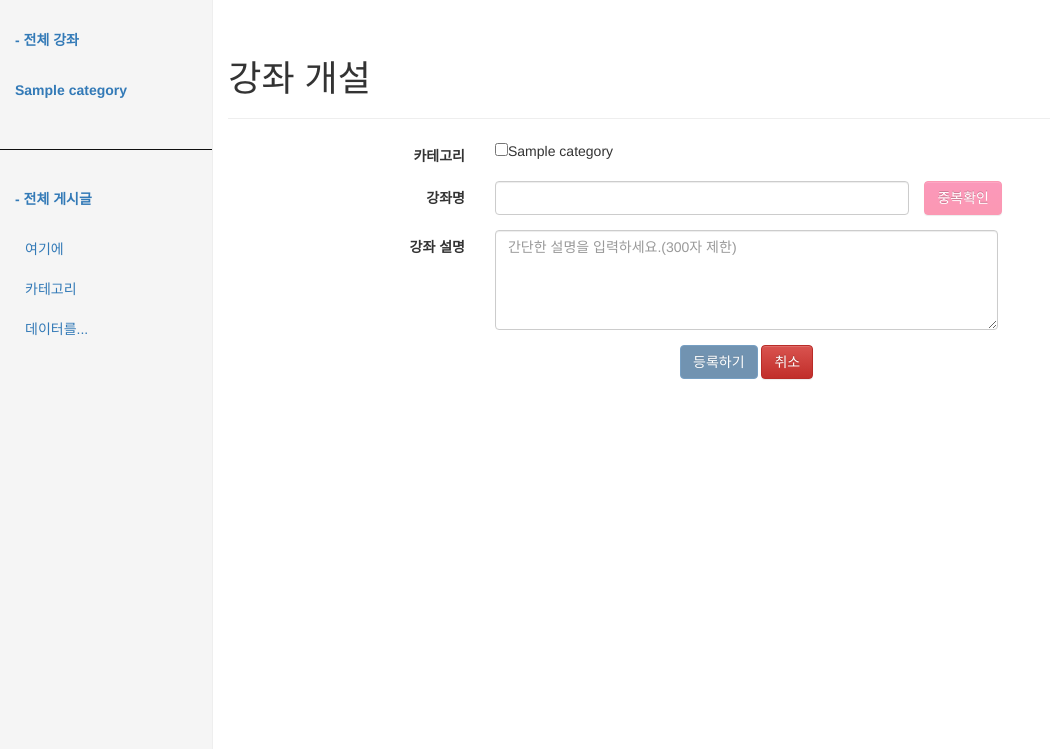
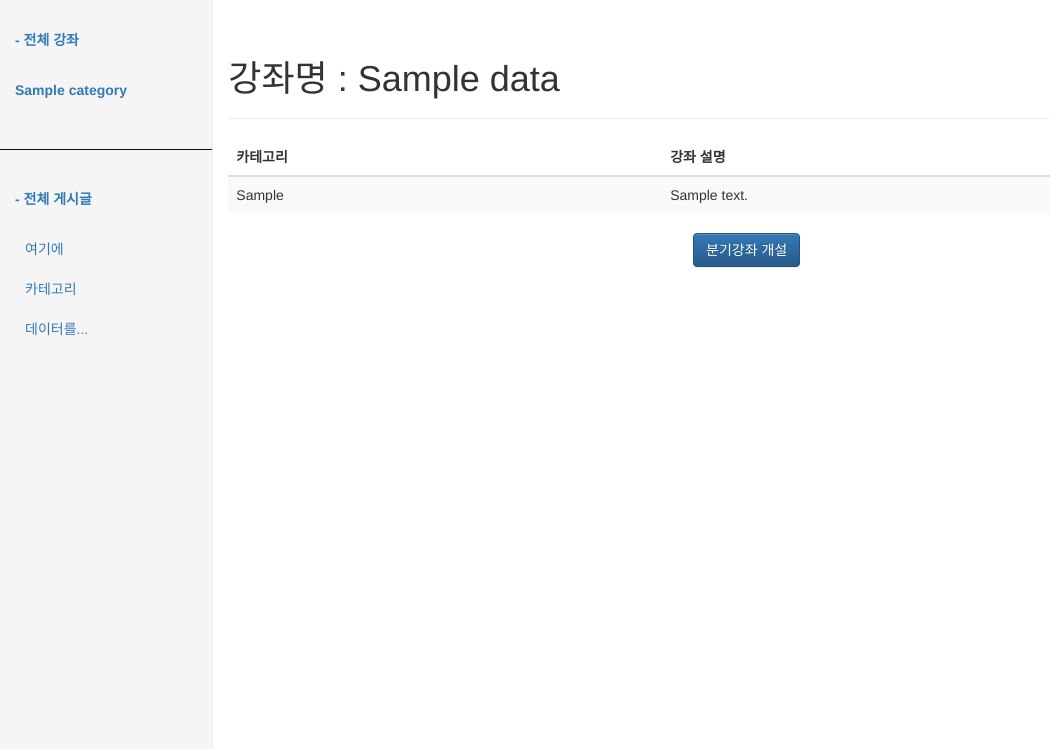
Before and after one commit to SeHyeonYang/DB_Proj2, a Django app: template app/templates/app/lecture_detail.html in a window 1280 px wide. Shown: the part 51-800 px from the top of the page, without its empty margins (0-1050 px from the left). Run offline with Django 3.2, Linux system fonts and the light colour scheme; tables that the repository leaves empty hold one stand-in row (values such as "Sample post"); the template is opened without the code that fills it: values that come from a table or form of the project are taken from there, most other values are stand-ins (such as "Sample title", 1, 10 or a date in 2020); parts of the project's set-up code (start-up, migrations or seed data) failed here and were passed over; some libraries are stand-ins or nearby versions.

Commit message:
lecture all and detail

```diff
--- a/app/static/app/js/lecture.js
+++ b/app/static/app/js/lecture.js
@@ -47,3 +47,7 @@ function get_cookie(name) {
     }
     return cookieValue;
 }
+
+function lecture_detail(title) {
+    location.href = "/app/lecture/detail/?data" + title;
+}
--- a/app/templates/app/lecture_detail.html
+++ b/app/templates/app/lecture_detail.html
@@ -28,7 +28,8 @@
         <div class="row">
             <div class="col-sm-3 col-md-2 sidebar">
                 <ul class="nav nav-sidebar">
-                    <li style="font-weight: bold; margin-bottom: 10px;"><a href="{% url 'lecture_all' %}">- 전체 강좌</a></li>
+                    <li style="font-weight: bold; margin-bottom: 10px;"><a href="{% url 'lecture_all' %}">- 전체 강좌</a>
+                    </li>
                     {% for category in category_list %}
                         <li style="font-weight: bold; margin-bottom: 10px;" id="category-{{ category.id }}"
                             name="category-{{ category.id }}"><a href="#">
@@ -47,47 +48,35 @@
                 </ul>
             </div>
             <div class="col-sm-9 col-sm-offset-3 col-md-10 col-md-offset-2 main">
-                <div class="page-header">
-                    <h1>강좌 개설</h1>
-                </div>
-                <form class="form-horizontal" method="post" action="/app/lecture/add">
-
-                    <div class="form-group">
-                        <label class="col-sm-3 control-label" for="category">카테고리</label>
-                        <div class="col-sm-6">
-                            {% for category in category_list %}
-                                <input type="checkbox" id="category-{{ category.id }}" name="category-{{ category.id }}"
-                                       value="{{ category.category_name }}">{{ category.category_name }}
-                            {% endfor %}
-                        </div>
+                {% for a in data %}
+                    <div class="page-header">
+                        <h1>강좌명 : {{ a.lecture_name }}</h1>
                     </div>
-                    <div class="form-group">
-                        <label class="col-sm-3 control-label" for="lecture_name">강좌명</label>
-                        <div class="col-sm-5">
-                            <input class="form-control" id="lecture_name" name="lecture_name" value="" type="text">
-                        </div>
-                        <button class="btn btn-warning" type="button" onclick='lecture_distinct_check("lecture_name")'>
-                            중복확인
+                    <table class="table table-striped">
+                        <thead>
+                        <tr>
+                            <th>카테고리</th>
+                            <th>강좌 설명</th>
+                        </tr>
+                        </thead>
+                        <tbody>
+                        <tr>
+                            <td>{{ a.lecture_cate }}</td>
+                            <td>{{ a.lecture_desc }}</td>
+                        </tr>
+                        </tbody>
+                    </table>
+                    <form action="/app/lecture/detail/?data={{ a.lecture_name }}" method="post">
+                    {% csrf_token %}
+                    <div class="col-sm-12 text-center">
+                        <button class="btn btn-primary" type="submit"
+                                id="lecture_sign_up_button">분기강좌 개설
                         </button>
                     </div>
-                    <div class="form-group">
-                        <label class="col-sm-3 control-label" for="lecture_describe">강좌 설명</label>
-                        <div class="col-sm-6">
-                            <textarea class="form-control" id="lecture_describe" name="lecture_describe"
-                                      placeholder="간단한 설명을 입력하세요.(300자 제한)" type="text" maxlength="300"
-                                      style="height:100px" wrap="soft"></textarea>
-                        </div>
-                    </div>
-                    <div class="form-group">
-                        <div class="col-sm-12 text-center">
-                            <button class="btn btn-primary" disabled="disabled" type="submit"
-                                    id="lecture_sign_up_button">등록하기<i class="fa fa-check spaceLeft"></i>
-                            </button>
-                            <button class="btn btn-danger" type="button">취소<i class="fa fa-times spaceLeft"></i>
-                            </button>
-                        </div>
-                    </div>
                 </form>
+                {% endfor %}
+
+
             </div>
         </div>
     </div>
--- a/app/templates/app/menu_bar.html
+++ b/app/templates/app/menu_bar.html
@@ -30,7 +30,7 @@
         </div>
         <div id="navbar" class="navbar-collapse collapse">
             <ul class="nav navbar-nav">
-                <li><a href="#">강좌</a></li>
+                <li><a href="/app/lecture/all">강좌</a></li>
                 <li><a href="#">게시판</a></li>
             </ul>
             <ul class="nav navbar-nav navbar-right">
--- a/app/urls.py
+++ b/app/urls.py
@@ -10,6 +10,7 @@ urlpatterns = [
     url(r'^lecture/add/$', views.LectureAdd.as_view(), name='lecture_add'),
     url(r'^lecture/all/$', views.LectureAll.as_view(), name='lecture_all'),
     url(r'^lecture_check/$', views.lecture_check, name='lecture_check'),
+    url(r'^lecture/detail/$', views.lecture_detail, name='lecture_check'),
     url(r'^sign_up/$', views.SignUp.as_view(), name='sign_up'),
     url(r'^sign_out/$', views.sign_out, name='sign_out'),
     url(r'^group_home/$', views.group_home, name='group_home'),
```
Also changed, not shown: app/templates/app/lecture_all.html (+22 -0 lines), app/views/lecture.py (+42 -25 lines).
